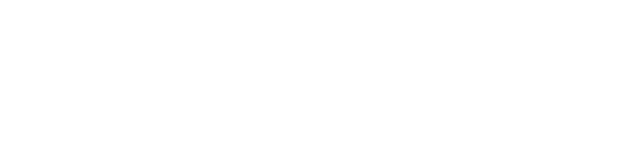
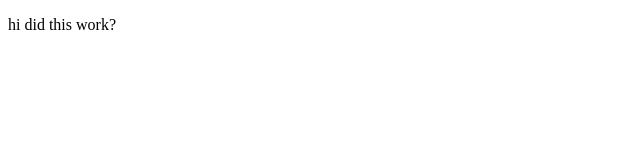
Before and after one commit to madicatalano/madicatalano.github.io, a plain HTML site: page homework-3-learn-javascript-madicatalano/index.html in a window 1280 px wide. Shown: the whole page, without its empty margins (0-640 px from the left). Drawn offline with Linux system fonts and the light colour scheme.

Commit message:
new project tester

```diff
--- a/homework-3-learn-javascript-madicatalano/index.html
+++ b/homework-3-learn-javascript-madicatalano/index.html
@@ -9,6 +9,6 @@
 </head>
 
 <body>
-
+<p> hi did this work?</p>
 </body>
 </html>
```
